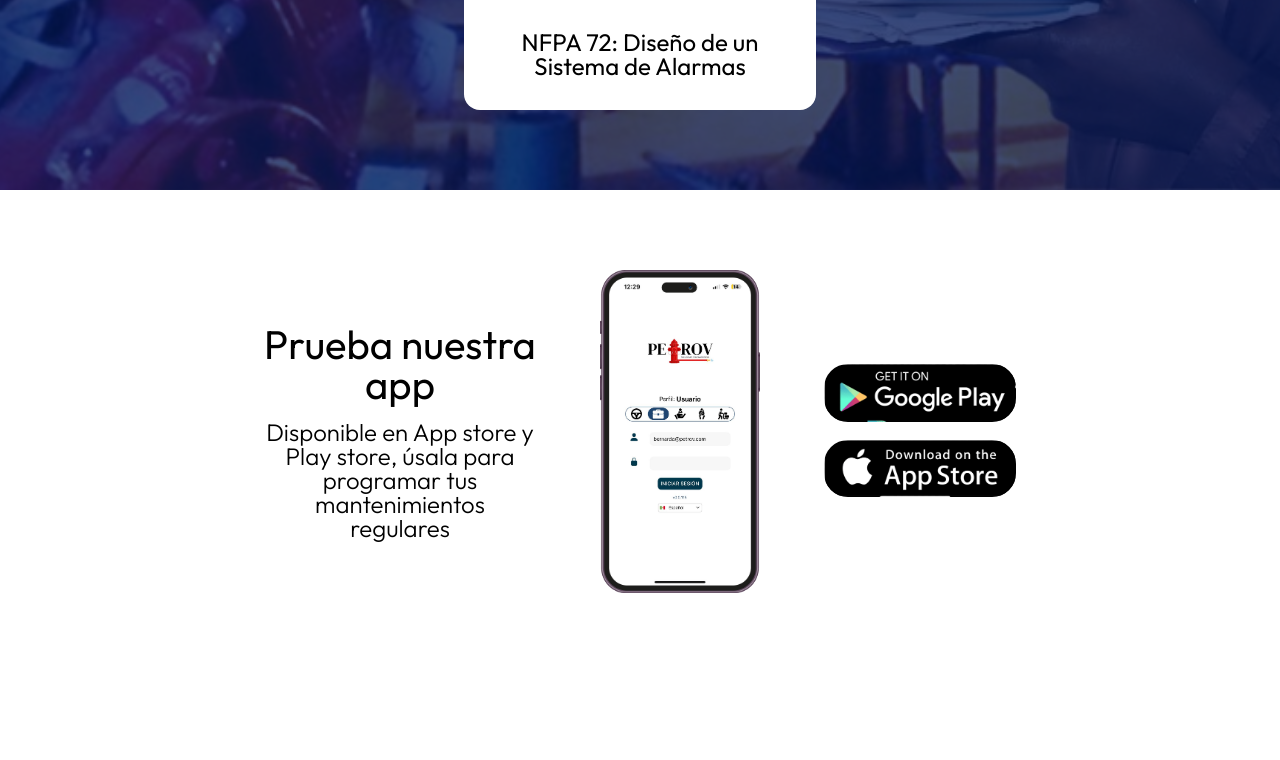
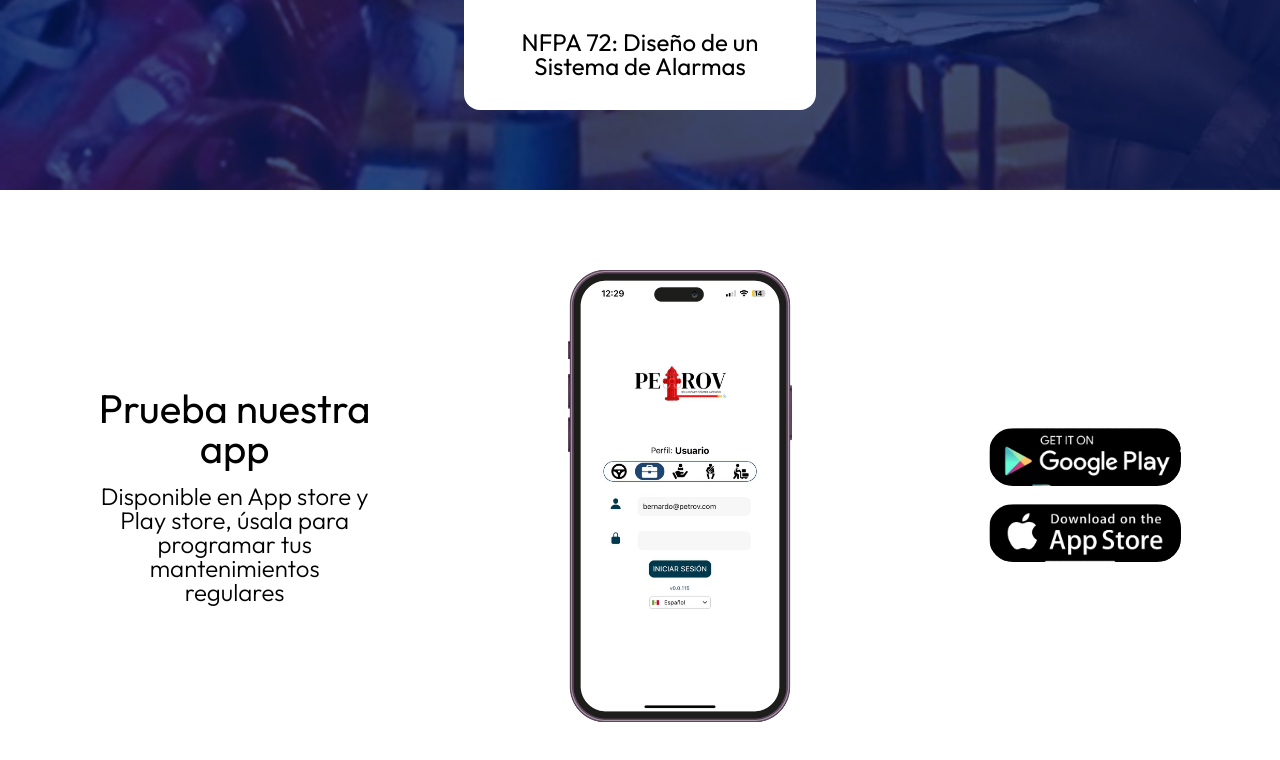
Before and after one commit to JDanielFV/Petrov-Landing, a React (Vite) app in the folder petrov/: page / in a window 1280 px wide. Shown: the part 5293-6053 px from the top of the page. Before the commit the page ends 5966 px from the top, so only its background shows below. Built offline with nearby package versions, Linux system fonts and the light colour scheme.

Commit message:
Correcciones en Promo app

```diff
--- a/petrov/src/assets/components/PromoApp.jsx
+++ b/petrov/src/assets/components/PromoApp.jsx
@@ -22,7 +22,7 @@
 `;
 
 const AppMockup = styled.img`
-  width: 10rem;
+  width: 14rem;
   height: auto;
   background-image: url(${props => props.src});
   background-size: contain;
@@ -56,12 +56,14 @@
 `;
 
 const Promo = styled.div`
-  padding: 5rem 2rem;
+  padding: 5rem 2rem 5rem 2rem;
+  background-color: #FFF;
+  color: #000;
   display: flex;
   flex-wrap: wrap;
   flex-direction: row;
   align-items: center;
-  justify-content: center;
+  justify-content: space-around;
   gap: 4rem;
 `;
 
```
